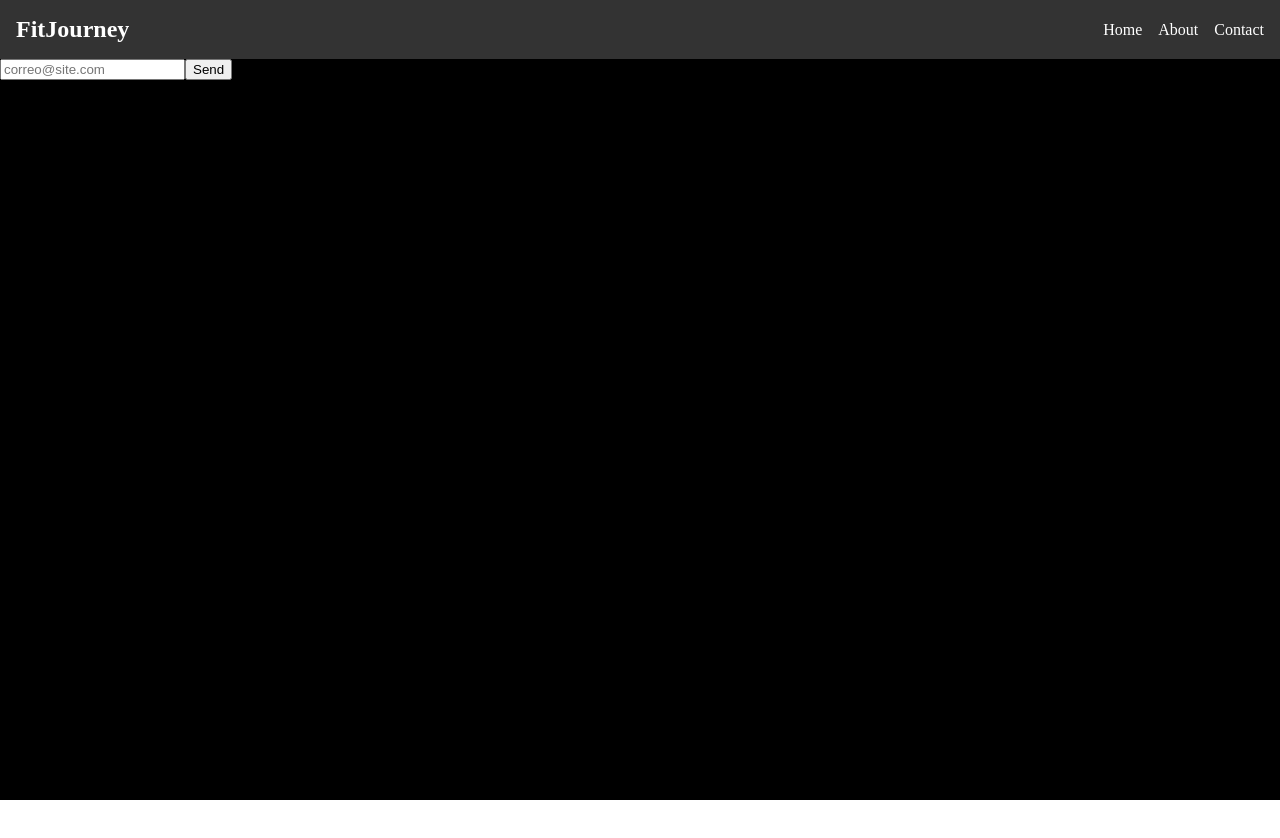
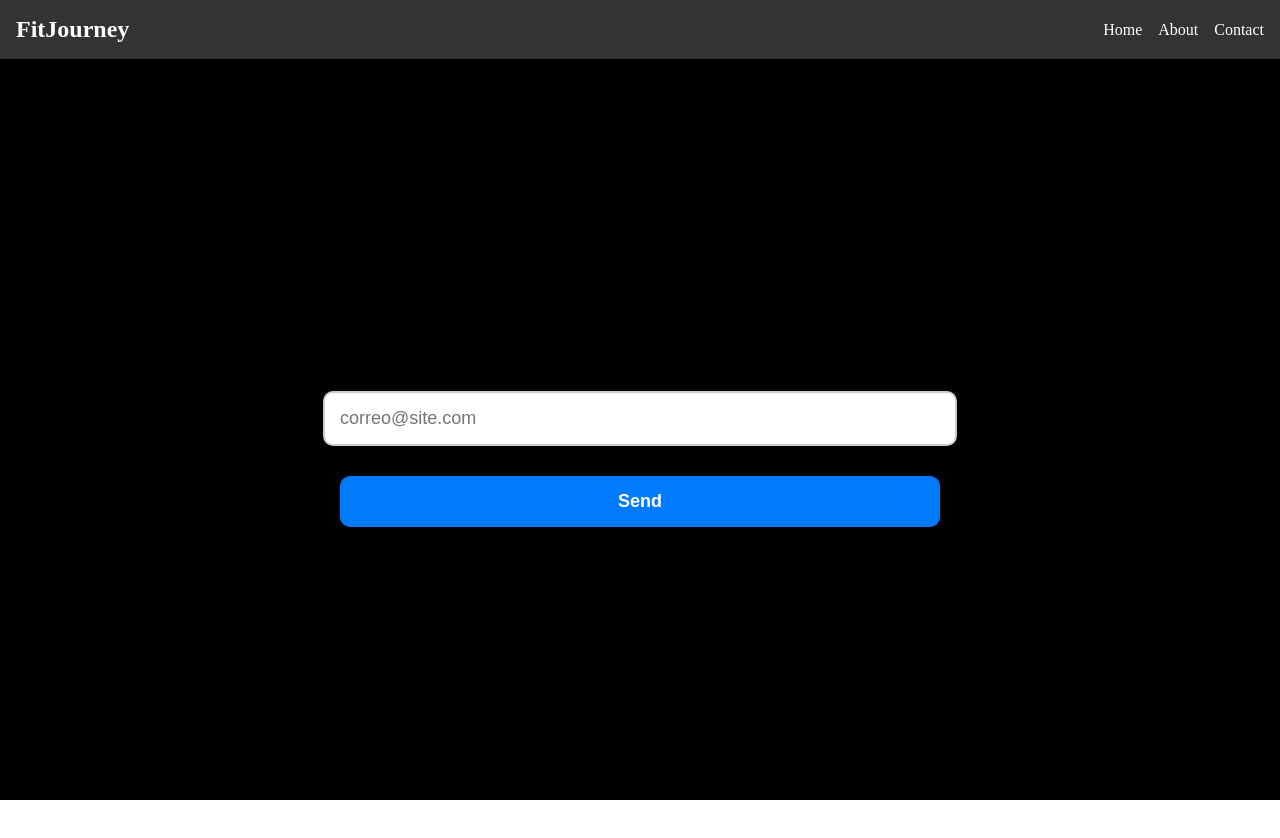
Before and after one commit to SalomonAvila/FitJourney, a React (Vite) app: page /login in a window 1280 px wide. Shown: the top 838 px of the page. Before the commit the page ends 800 px from the top, so only its background shows below. Built offline with nearby package versions, Linux system fonts and the light colour scheme; no server answers.

Commit message:
Estilos actualizados

```diff
--- a/src/App.jsx
+++ b/src/App.jsx
@@ -5,15 +5,18 @@ import Login from './pages/Login'
 import './styles/App.css'
 import {Routes} from 'react-router-dom'
 import { Route } from 'react-router-dom'
+import NoEncontrado from './pages/NoEncontrado'
+
 function App() {
 
   return (
 
     <div className='App'>
     <Navbar/>
-    <Routes>
+      <Routes>
         <Route path='/' element={<Home/>}/>
         <Route path='/login' element={<Login/>}/>
+        <Route path='*' element={<NoEncontrado/>}/>
       </Routes>
     </div>
   )
--- a/src/pages/Login.jsx
+++ b/src/pages/Login.jsx
@@ -1,7 +1,7 @@
 import React from 'react'
 import { useState } from 'react';
 import {client} from "../API/client"
-
+import '../styles/Login.css'
 function Login(){
 
     const [email,setEmail] = useState("");
@@ -21,9 +21,9 @@ function Login(){
 
             <form onSubmit={handleSubmit}>
 
-            <input type="email" name="email" placeholder="correo@site.com" id=""
+            <input type="email" name="email" placeholder="correo@site.com" id="espacioTexto"
             onChange={(e) => setEmail(e.target.value)}/>
-            <button>
+            <button id='boton'>
                 Send
             </button>
 
--- /dev/null
+++ b/src/pages/NoEncontrado.jsx
@@ -0,0 +1,11 @@
+import React from "react";
+import '../styles/NoEncontrado.css'
+function  NoEncontrado() {
+
+    return(
+        <div>
+            <h1 id="titulo">No existe la pagina en cuestion</h1>
+        </div>
+    )
+}
+export default NoEncontrado
--- /dev/null
+++ b/src/styles/Login.css
@@ -0,0 +1,50 @@
+
+form {
+    display: flex;
+    flex-direction: column;
+    align-items: center;
+    justify-content: center;
+    height: 100vh;
+    margin: 0;
+  }
+
+  #espacioTexto {
+    width: 80%;
+    max-width: 600px;
+    padding: 15px;
+    margin: 15px 0;
+    border: 2px solid #ccc;
+    border-radius: 10px;
+    font-size: 18px;
+    box-shadow: 0 4px 8px rgba(0, 0, 0, 0.2);
+    transition: border-color 0.3s ease, box-shadow 0.3s ease;
+  }
+
+  #espacioTexto:focus {
+    border-color: #007bff;
+    box-shadow: 0 4px 12px rgba(0, 123, 255, 0.5); /* Sombra azul al enfocar */
+    outline: none;
+  }
+
+  #boton {
+    width: 80%;
+    max-width: 600px;
+    background-color: #007bff;
+    color: white;
+    padding: 15px;
+    margin: 15px 0;
+    border: none;
+    border-radius: 10px;
+    font-size: 18px;
+    font-weight: bold;
+    cursor: pointer;
+    transition: background-color 0.3s ease, transform 0.2s ease;
+  }
+
+  #boton:hover {
+    background-color: #0056b3;
+  }
+
+  #boton:active {
+    transform: scale(0.96);
+  }
--- /dev/null
+++ b/src/styles/NoEncontrado.css
@@ -0,0 +1,4 @@
+#titulo{
+    color: white;
+    font-family: 'Courier New', Courier, monospace;
+}
```
